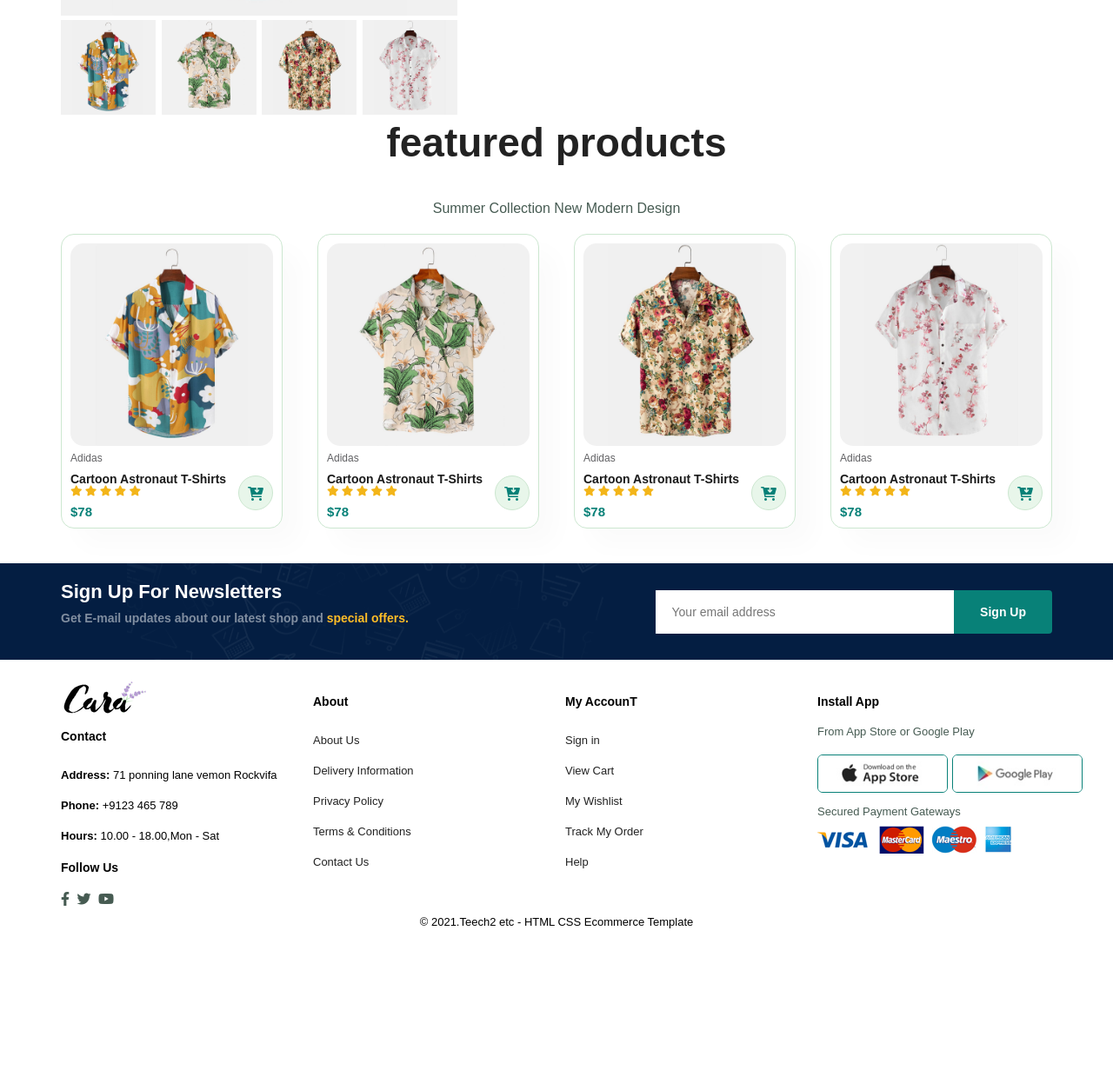
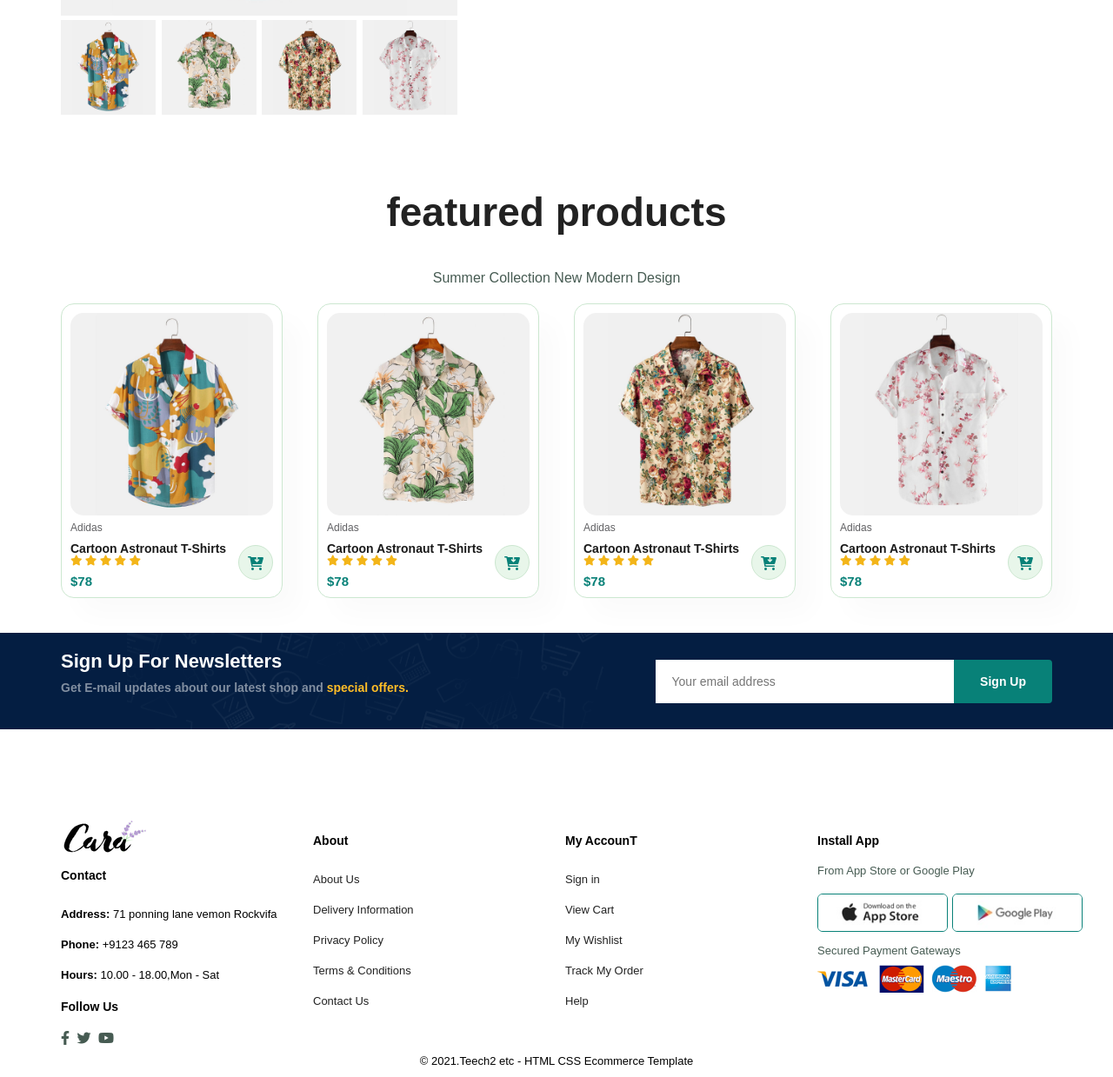
Before and after one commit to hagerhemed/Ecommerce_website, a plain HTML site: page product.html in a window 1280 px wide. Shown: the part 502-1741 px from the top of the page at 87% size. Before the commit the page ends 1581 px from the top, so only its background shows below. Drawn offline with Linux system fonts and the light colour scheme.

Commit message:
Update product.html

```diff
--- a/product.html
+++ b/product.html
@@ -77,7 +77,7 @@
 </section>
 <!-- section -->
 <!-- section -->
-<section class="sec4">
+<section class="sec4 sec">
     <h2>featured products</h2>
     <p>Summer Collection New Modern Design</p>
     <div class="container">
@@ -171,7 +171,7 @@
 </section>
 <!-- End section7 -->
  <!-- start footer -->
- <section class="footer">
+ <section class="footer sec">
     <div class="container">
       <div class="box">
         <div>
```
